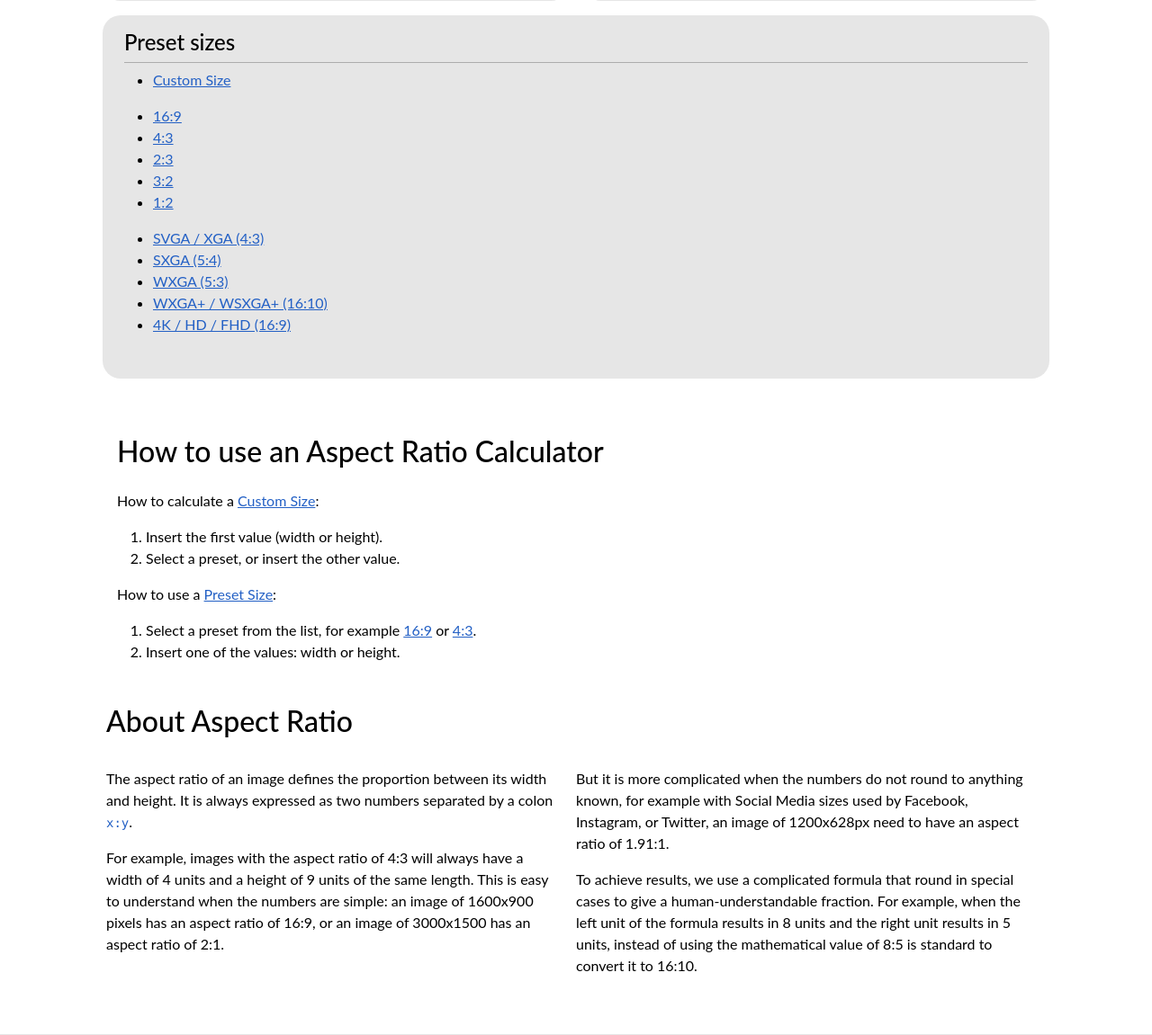
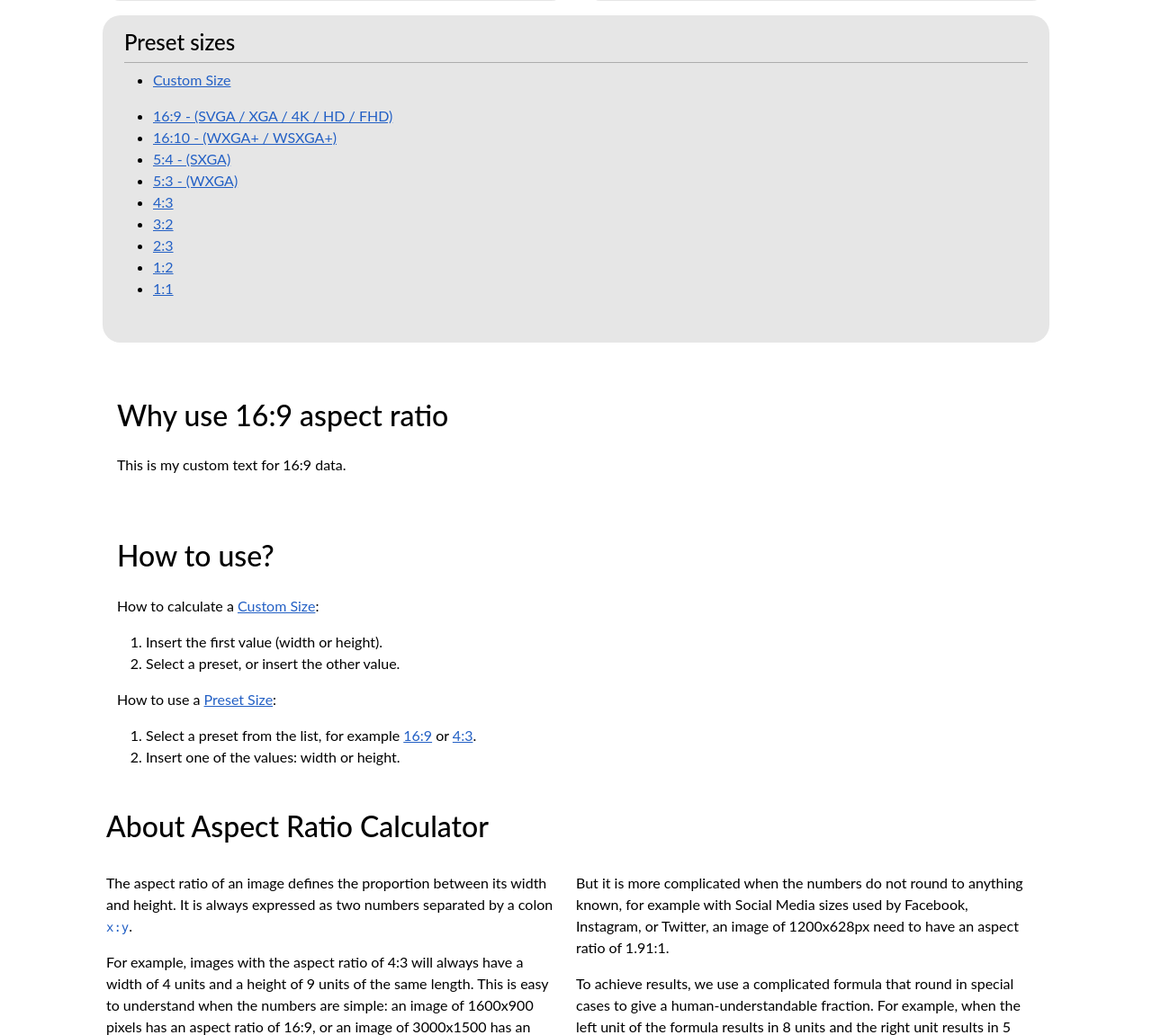
Before and after one commit to fmruy/aspect-ratio-calculator, a Flask app: page / in a window 1280 px wide. Shown: the part 420-1571 px from the top of the page at 90% size. Run offline with Flask 2, Linux system fonts and the light colour scheme; some libraries are stand-ins or nearby versions.

Commit message:
python upgrades

```diff
--- a/app.py
+++ b/app.py
@@ -36,7 +36,7 @@ def index():
     mode = "Custom Size"
     title = "Aspect Ratio Calculator"
     placeholder = placeholder_default
-    return render_template('index.html', title=title, mode=mode, placeholder=placeholder)
+    return render_template('index.html', title=title, mode=mode, preset_sizes=preset_sizes, placeholder=placeholder)
 
 # Preset Index Mode
 @app.route("/<url_mode>")
@@ -50,7 +50,7 @@ def preset_mode_page(url_mode):
         title = "Aspect Ratio Calculator"
         placeholder = placeholder_default
 
-    return render_template('index.html', title=title, mode=mode, placeholder=placeholder)
+    return render_template('index.html', title=title, mode=mode, preset_sizes=preset_sizes, placeholder=placeholder)
 
 
 # Contact Page
--- a/custom_proportions.py
+++ b/custom_proportions.py
@@ -6,12 +6,27 @@ DEBUG_PRINT = False
 
 # Set the list with the basic data
 placeholder_data = {
-    "16:9" : { "width":"1920", "height":"1080" },
-    "4:3"  : { "width":"1920", "height":"1440" },
-    "3:2"  : { "width":"2880", "height":"1920" },
-    "2:3"  : { "width":"1920", "height":"2880" },
-    "1:1"  : { "width":"1920", "height":"1920" },
+    "16:9"  : { "width":"1920", "height":"1080", "name":"SVGA / XGA / 4K / HD / FHD" },
+    "16:10" : { "width":"1920", "height":"1080", "name":"WXGA+ / WSXGA+" },
+    "5:4"   : { "width":"1920", "height":"1000", "name":"SXGA" },
+    "5:3"   : { "width":"1920", "height":"1000", "name":"WXGA" },
+    "4:3"   : { "width":"1920", "height":"1440", "name":None },
+    "3:2"   : { "width":"1920", "height":"1280", "name":None },
+    "2:3"   : { "width":"1920", "height":"2880", "name":None },
+    "1:2"   : { "width":"1920", "height":"3840", "name":None },
+    "1:1"   : { "width":"1920", "height":"1920", "name":None },
 }
+
+# Text custom data
+descriptions = {
+    "16:9" : {"customDescription":"This is my custom text for 16:9 data."},
+    "4:3" : {"customDescription":"This is my custom text for 4:3 data."},
+}
+
+# Add preset sizes
+preset_sizes = {}
+for key, data in placeholder_data.items():
+    preset_sizes[key] = placeholder_data[key]['name']
 
 # Auto calculate and populate remaining fields of data
 for key, data in placeholder_data.items():
@@ -33,9 +48,17 @@ for key, data in placeholder_data.items():
 
     placeholder_data[key].update(add_dict)
 
+
+# Add descriptions
+for key, data in placeholder_data.items():
+    for sub_key, sub_data in descriptions.items():
+        placeholder_data[sub_key].update(descriptions[sub_key])
+
+
 # Print for debugging
 if DEBUG_PRINT:
     for element in placeholder_data.items(): print(element)
 
-# Set the default placeholder
+
+# Defaults
 placeholder_default = placeholder_data.get("16:9")
--- a/templates/index.html
+++ b/templates/index.html
@@ -102,8 +102,6 @@
         </div>
     </div>
 
-
-
     <div class="w-100"></div>
 
     <div class="col-sm p-0 mb-3">
@@ -114,38 +112,40 @@
                 <ul>
                     <li><a href="/">Custom Size</a></li>
                 </ul>
+                {% if preset_sizes is defined %}
                 <ul>
-                    <li><a href="16:9">16:9</a></li>
-                    <li><a href="4:3">4:3</a></li>
-                    <li><a href="2:3">2:3</a></li>
-                    <li><a href="3:2">3:2</a></li>
-                    <li><a href="1:2">1:2</a></li>
+                    {% for key, value in preset_sizes.items() %}
+                    <li><a href="{{ key }}">
+                        {{ key }}
+                        {% if value is not none %}
+                        - ({{ value }})
+                        {% endif %}
+                    </a></li>
+                    {% endfor %}
                 </ul>
-                <ul>
-                    <li><a href="4:3">SVGA / XGA (4:3)</a></li>
-                    <li><a href="5:4">SXGA (5:4)</a></li>
-                    <li><a href="5:3">WXGA (5:3)</a></li>
-                    <li><a href="16:10">WXGA+ / WSXGA+ (16:10)</a></li>
-                    <li><a href="16:9">4K / HD / FHD (16:9)</a></li>
-                </ul>
+                {% else %}
+                <ul><li>No sizes</li></ul>
+                {% endif %}
             </div>
         </div>
     </div>
 
+    <!-- Page Content Block 2 -->
+
+    {% if placeholder['customDescription'] is defined %}
+    <div class="spacer"></div>
+    <div class="row gx-lg-5">
+        <h2 class="my-4">Why use {{ placeholder['ratio'] }} aspect ratio</h2>
+        <p>
+            {{ placeholder['customDescription'] }}
+        </p>
+    </div>
+    {% endif %}
 
 
-
-
-
-
-
-
-
-
-    <!-- Page Content Block 2 -->
     <div class="spacer"></div>
     <div class="row gx-lg-5">
-        <h2 class="my-4">How to use an Aspect Ratio Calculator</h2>
+        <h2 class="my-4">How to use?</h2>
         <p>How to calculate a <a href="/">Custom Size</a>:</p>
         <div class="container">
             <ol>
@@ -162,7 +162,7 @@
     <div class="spacer"></div>
 
     <div class="row mb-5">
-        <h2 class="pb-4">About Aspect Ratio</h2>
+        <h2 class="pb-4">About Aspect Ratio Calculator</h2>
         <div class="col-sm">
             <p>The aspect ratio of an image defines the proportion between its width and height. It is always expressed
                 as two numbers separated by a colon <code>x:y</code>.
```
